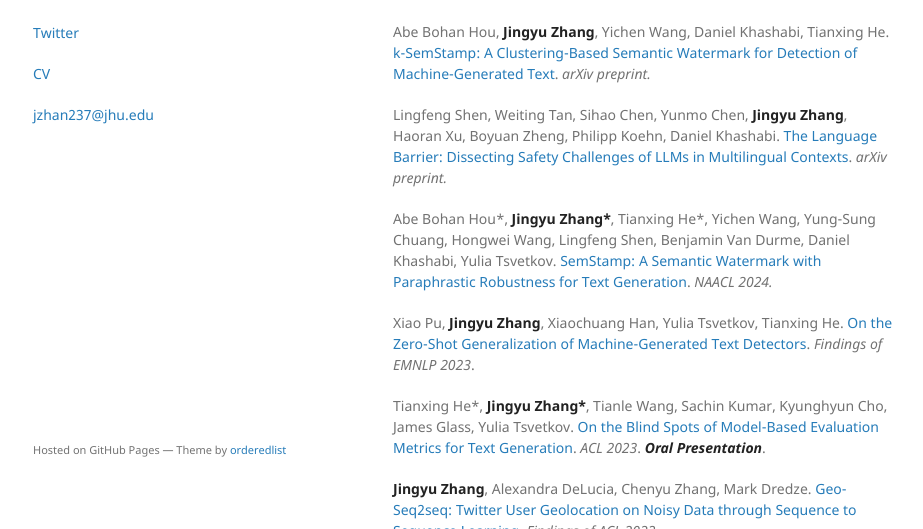
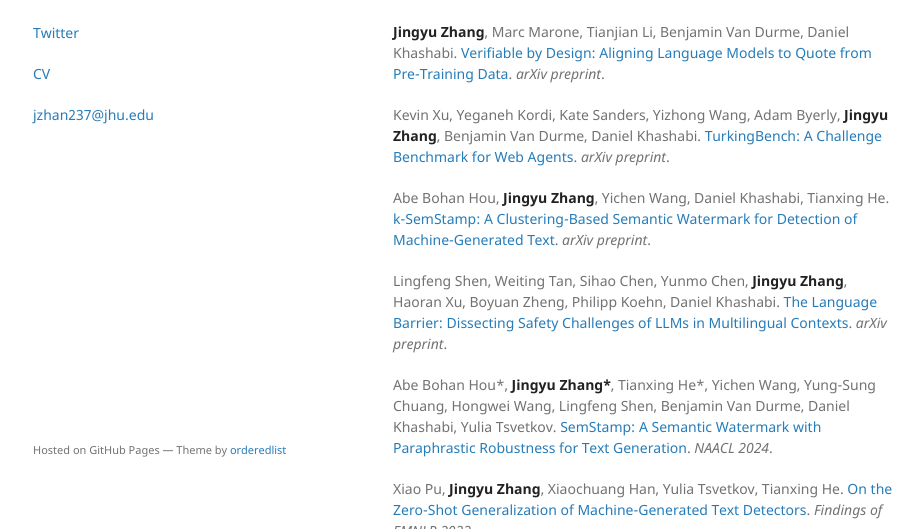
Before and after one commit to jackjyzhang/jackjyzhang.github.io, a Jekyll site: the page built from index.md, in a window 1280 px wide and 900 px high, cut to the strip 371-900 px from the top of the window. Shown: the whole strip, without its empty margins (177-1100 px from the left). Built offline with Jekyll 4.4.1, drawn with Linux system fonts in a browser that asks for light colours; comment, search, counter and statistics services are not loaded.

Commit message:
update paper

```diff
--- a/index.md
+++ b/index.md
@@ -12,11 +12,15 @@ My research interest lies in the area of Natural Language Processing, particular
 
 ## Publications
 
-Abe Bohan Hou, **Jingyu Zhang**, Yichen Wang, Daniel Khashabi, Tianxing He. [k-SemStamp: A Clustering-Based Semantic Watermark for Detection of Machine-Generated Text](https://arxiv.org/abs/2402.11399). *arXiv preprint.*
+**Jingyu Zhang**, Marc Marone, Tianjian Li, Benjamin Van Durme, Daniel Khashabi. [Verifiable by Design: Aligning Language Models to Quote from Pre-Training Data](https://arxiv.org/abs/2404.03862). *arXiv preprint*.
 
-Lingfeng Shen, Weiting Tan, Sihao Chen, Yunmo Chen, **Jingyu Zhang**, Haoran Xu, Boyuan Zheng, Philipp Koehn, Daniel Khashabi. [The Language Barrier: Dissecting Safety Challenges of LLMs in Multilingual Contexts](https://arxiv.org/abs/2401.13136). *arXiv preprint.*
+Kevin Xu, Yeganeh Kordi, Kate Sanders, Yizhong Wang, Adam Byerly, **Jingyu Zhang**, Benjamin Van Durme, Daniel Khashabi. [TurkingBench: A Challenge Benchmark for Web Agents](https://arxiv.org/abs/2403.11905). *arXiv preprint*.
 
-Abe Bohan Hou\*, **Jingyu Zhang\***, Tianxing He\*, Yichen Wang, Yung-Sung Chuang, Hongwei Wang, Lingfeng Shen, Benjamin Van Durme, Daniel Khashabi, Yulia Tsvetkov. [SemStamp: A Semantic Watermark with Paraphrastic Robustness for Text Generation](https://arxiv.org/abs/2310.03991). *NAACL 2024.*
+Abe Bohan Hou, **Jingyu Zhang**, Yichen Wang, Daniel Khashabi, Tianxing He. [k-SemStamp: A Clustering-Based Semantic Watermark for Detection of Machine-Generated Text](https://arxiv.org/abs/2402.11399). *arXiv preprint*.
+
+Lingfeng Shen, Weiting Tan, Sihao Chen, Yunmo Chen, **Jingyu Zhang**, Haoran Xu, Boyuan Zheng, Philipp Koehn, Daniel Khashabi. [The Language Barrier: Dissecting Safety Challenges of LLMs in Multilingual Contexts](https://arxiv.org/abs/2401.13136). *arXiv preprint*.
+
+Abe Bohan Hou\*, **Jingyu Zhang\***, Tianxing He\*, Yichen Wang, Yung-Sung Chuang, Hongwei Wang, Lingfeng Shen, Benjamin Van Durme, Daniel Khashabi, Yulia Tsvetkov. [SemStamp: A Semantic Watermark with Paraphrastic Robustness for Text Generation](https://arxiv.org/abs/2310.03991). *NAACL 2024*.
 
 Xiao Pu, **Jingyu Zhang**, Xiaochuang Han, Yulia Tsvetkov, Tianxing He. [On the Zero-Shot Generalization of Machine-Generated Text Detectors](http://arxiv.org/abs/2310.05165). *Findings of EMNLP 2023*.
 
```
